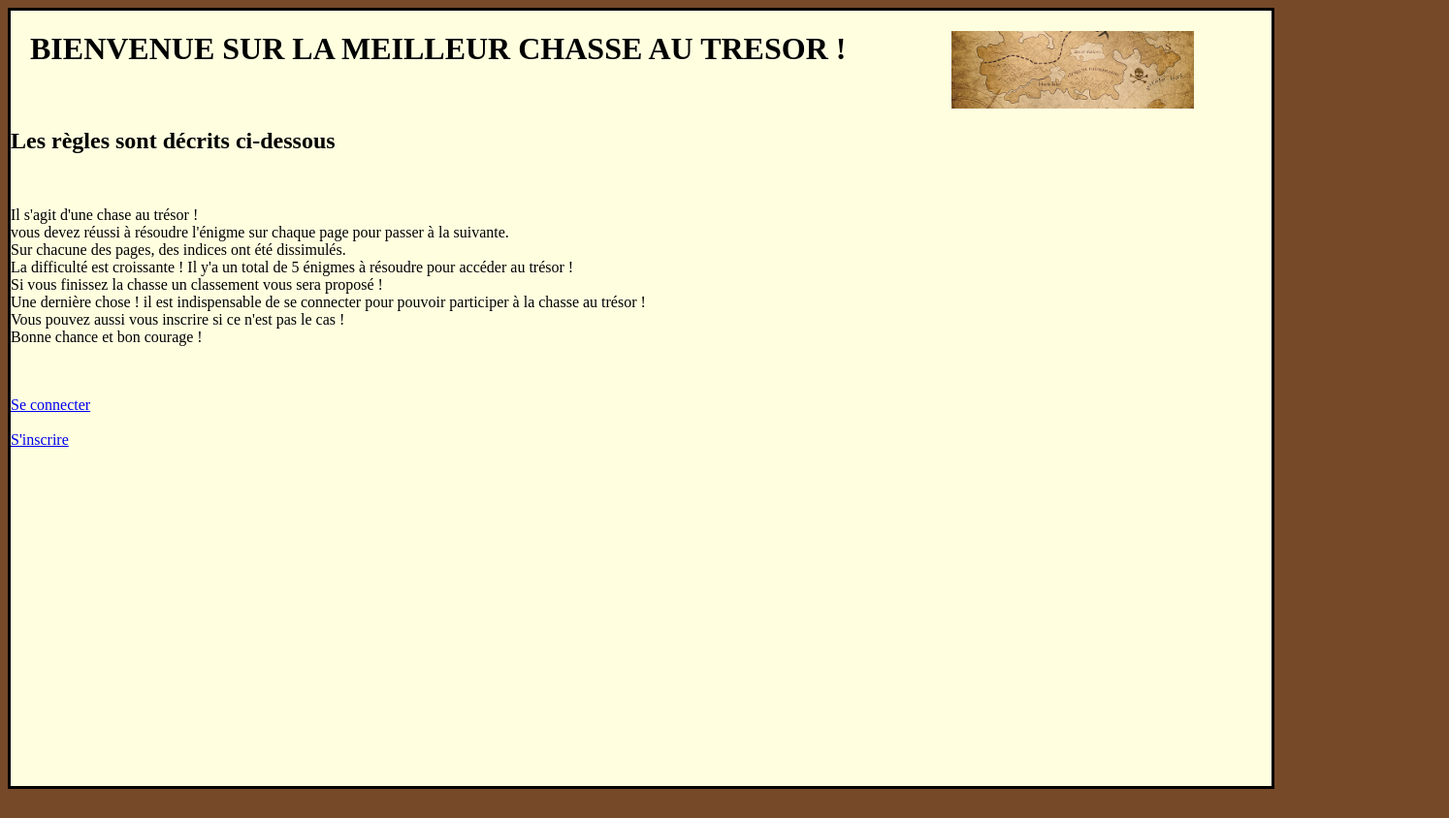
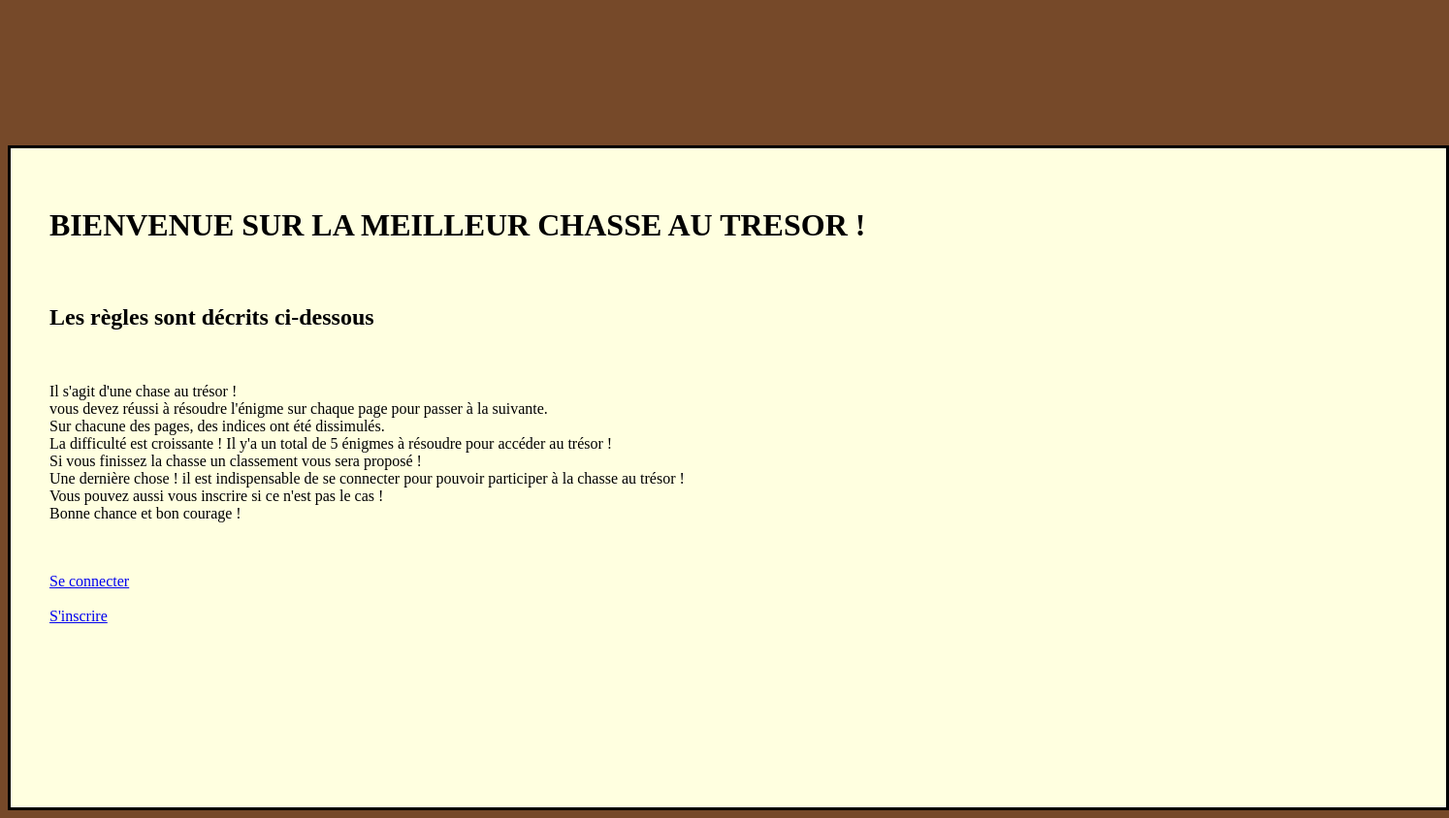
Before and after one commit to DraKzma/Projet_web, a plain HTML site: page accueil.html in a window 1280 px wide. Shown: the whole page at 97% size, 1494 px wide, since content can reach past the window. Before the commit the page ends 822 px from the top, so only its background shows below. Drawn offline with Linux system fonts and the light colour scheme.

Commit message:
ajout de accueil.css

```diff
--- a/accueil.css
+++ b/accueil.css
@@ -1,26 +1,33 @@
 body{
-  background-color:#764929
+  background-color:#764929;
 }
 
 #contenu{
   background-color: #FFFFE0;
-  width: 1300px;
-  height:800px;
+  width: 1400px;
+  height:600px;
   border: 3px solid black;
-  margin:auto, auto, auto, auto;
+  padding:40px;
+  margin-top:150px;
+  margin-right:auto;
+  margin-left:auto;
+  margin-bottom:auto;
 }
 
 header{
-  background-image: url("tresor.jpg");
-  background-repeat: no-repeat;
-  background-position: right;
   height: 80px;
-  width: 1200px;
+  width: 1400px;
   text-align:left;
-  margin:20px;
   background-size:250px
 }
 
-img {
-  width: 30px;
+#img1 {
+  width : 300px;
+  height : 300px;
+  margin-left:1080px;
+
 }
+
+footer{
+  margin-top:50px;
+}
```
